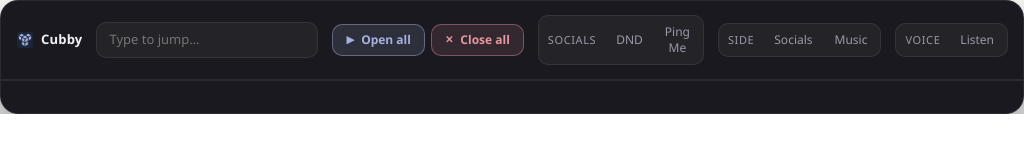
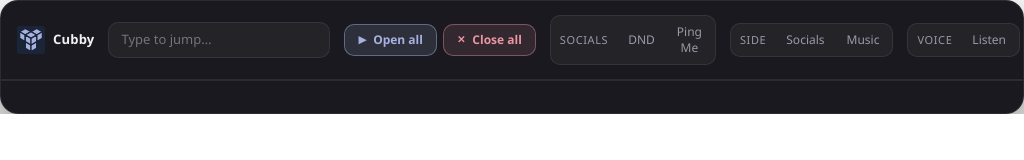
Before and after one commit to danmano411/cubby-public, an Electron app: page src/overlay.html in a window 1024 px wide. Drawn offline with Linux system fonts and the light colour scheme; no server answers.

Commit message:
v0.1.5: full-square icon, larger in-app logo

```diff
--- a/package.json
+++ b/package.json
@@ -1,7 +1,7 @@
 {
   "name": "cubby",
   "productName": "Cubby",
-  "version": "0.1.4",
+  "version": "0.1.5",
   "private": true,
   "description": "A grouped app tray and window switcher for Windows and macOS",
   "license": "MIT",
--- a/src/overlay.css
+++ b/src/overlay.css
@@ -9,7 +9,7 @@
 
 header { display: flex; align-items: center; gap: 14px; padding: 14px 16px; border-bottom: 1px solid var(--line); }
 .brand { display: flex; align-items: center; gap: 8px; font-weight: 700; letter-spacing: 0.2px; }
-.logo { width: 16px; height: 16px; border-radius: 2px; background: url(cubes.svg) center / 100% no-repeat, #1A2537; }
+.logo { width: 28px; height: 28px; border-radius: 3px; background: url(cubes.svg) center / 100% no-repeat, #1A2537; }
 #filter { flex: 1; background: var(--panel-2); border: 1px solid var(--line); border-radius: 10px; padding: 8px 12px; color: var(--text); font: inherit; outline: none; }
 #filter:focus { border-color: rgba(166, 177, 225, 0.55); }
 .session { display: flex; gap: 6px; }
--- a/src/setup.css
+++ b/src/setup.css
@@ -13,7 +13,7 @@ input[type="text"], input[type="search"] { user-select: text; -webkit-user-selec
 .brand { display: flex; align-items: center; gap: 8px; font-weight: 700; letter-spacing: 0.2px; }
 .brand #mode-title { color: var(--muted); font-weight: 500; margin-left: 4px; }
 .brand #mode-title::before { content: "/"; margin-right: 8px; color: var(--faint); }
-.logo { width: 16px; height: 16px; border-radius: 2px; background: url(cubes.svg) center / 100% no-repeat, #1A2537; }
+.logo { width: 28px; height: 28px; border-radius: 3px; background: url(cubes.svg) center / 100% no-repeat, #1A2537; }
 .win-btns { display: flex; height: 100%; -webkit-app-region: no-drag; }
 .win-btns button { width: 46px; border: 0; background: none; color: var(--muted); cursor: pointer; font-size: 13px; }
 .win-btns button:hover { background: var(--panel-2); color: var(--text); }
```
Also changed, not shown: src/dock.html (+1 -1 lines), 1 other file.
